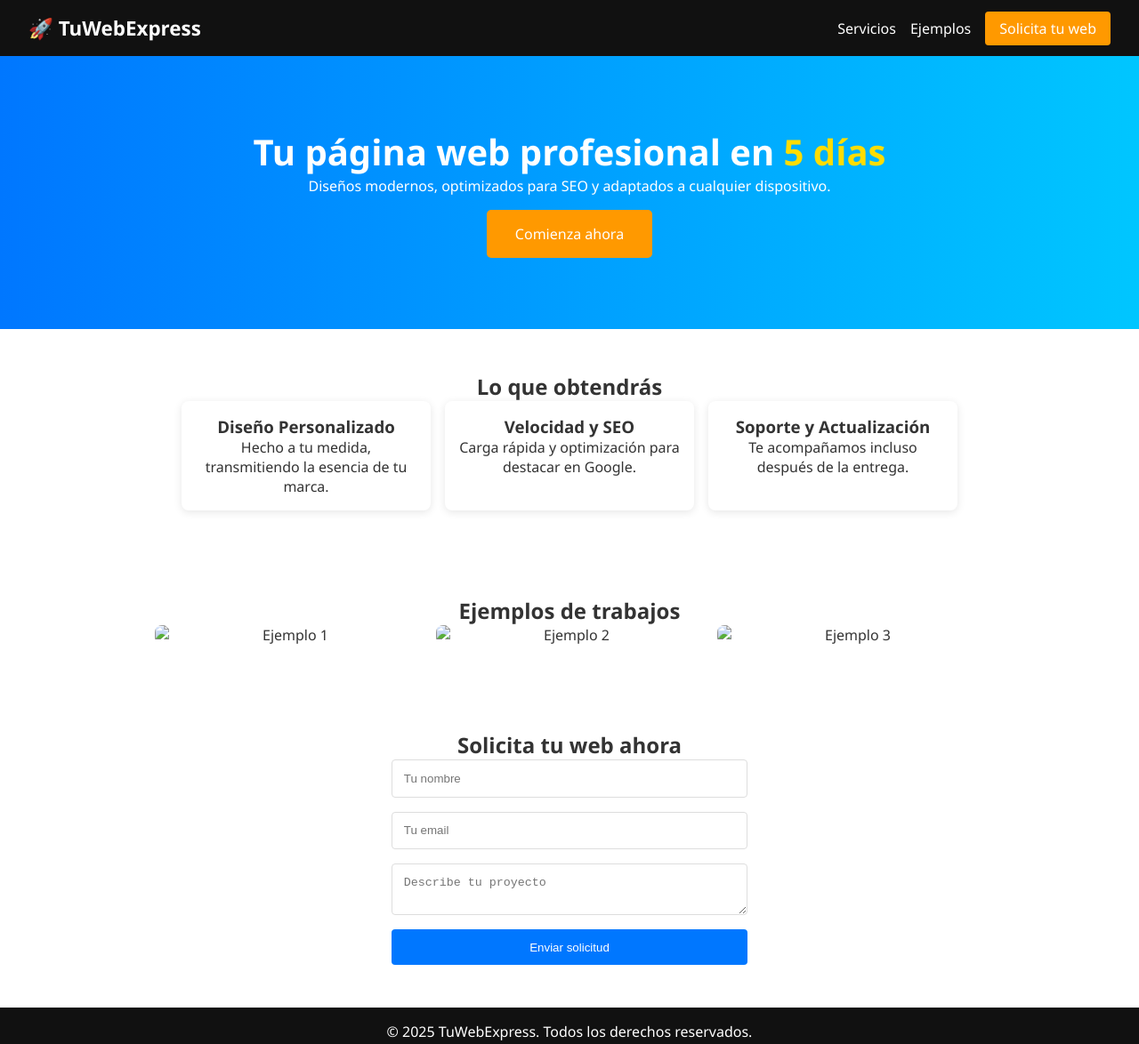
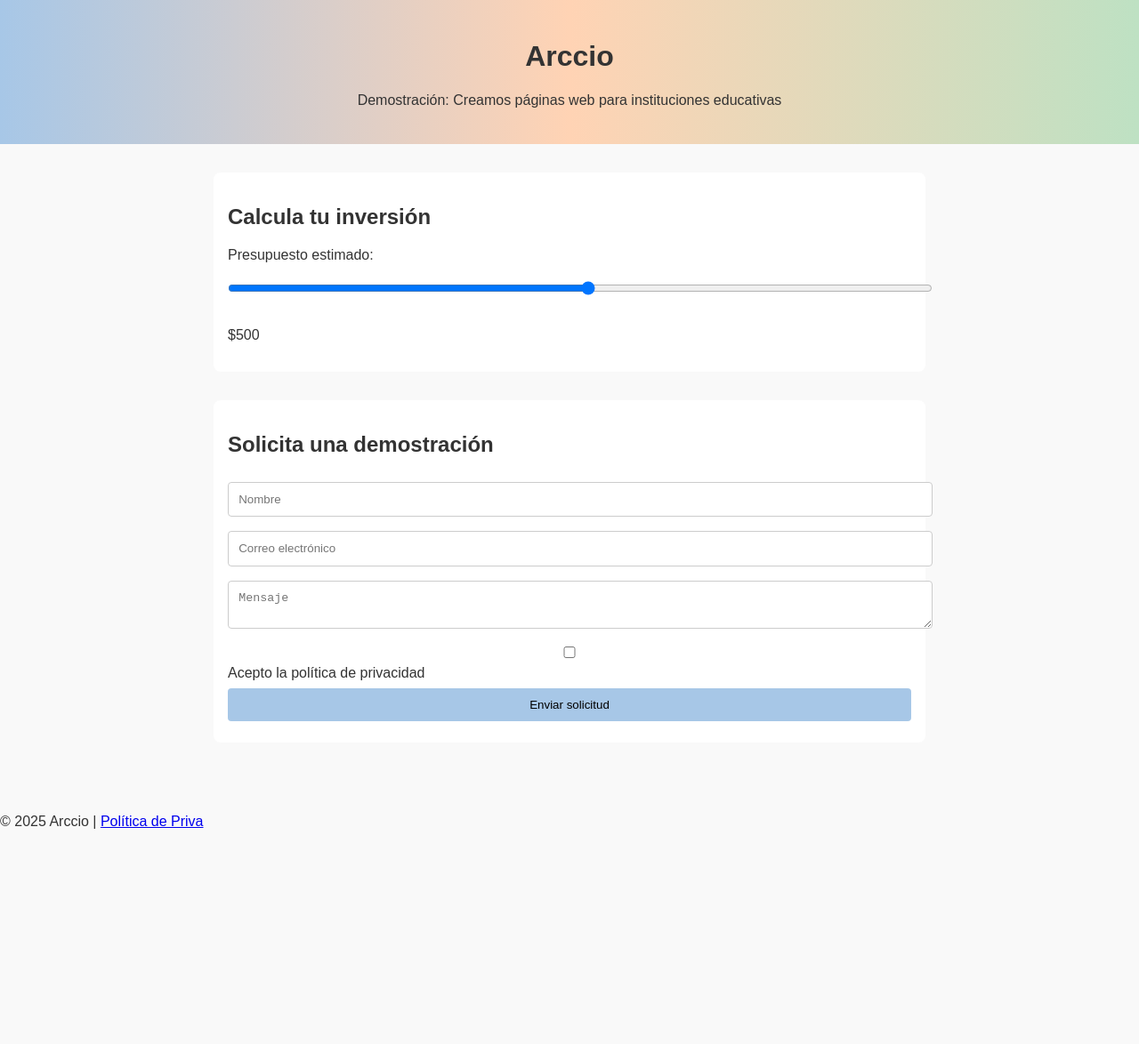
Before and after one commit to reyesbrostec/web-demostrativa, a plain HTML site: page index.html in a window 1280 px wide. Shown: the whole page at 89% size. After the commit the page ends 949 px from the top, so only its background shows below. Drawn offline with Linux system fonts and the light colour scheme.

Commit message:
Redesign site for Arccio and add contact API
Rebranded the site for Arccio, focusing on web solutions for educational institutions. Updated index.html, style.css, and script.js for a new layout, budget calculator, and improved contact form with privacy consent. Added privacy-policy.md, arccio.md, and README.md. Implemented /api/contact.js for secure form handling. Added vercel.json for enhanced security headers.

```diff
--- a/index.html
+++ b/index.html
@@ -3,71 +3,38 @@
 <head>
     <meta charset="UTF-8">
     <meta name="viewport" content="width=device-width, initial-scale=1.0">
-    <meta name="description" content="Diseñamos páginas web modernas, rápidas y optimizadas para que tu negocio crezca.">
-    <title>Tu Web Express 🚀</title>
+    <meta name="description" content="Arccio - Páginas web para instituciones educativas.">
+    <title>WEB-DEMOSTRATIVA | Arccio</title>
     <link rel="stylesheet" href="style.css">
 </head>
 <body>
     <header>
-        <nav class="nav-container">
-            <div class="logo">🚀 TuWebExpress</div>
-            <ul class="nav-links">
-                <li><a href="#servicios">Servicios</a></li>
-                <li><a href="#portfolio">Ejemplos</a></li>
-                <li><a href="#contacto" class="btn-nav">Solicita tu web</a></li>
-            </ul>
-        </nav>
+        <h1>Arccio</h1>
+        <p>Demostración: Creamos páginas web para instituciones educativas</p>
     </header>
 
-    <section class="hero">
-        <div class="hero-content">
-            <h1>Tu página web profesional en <span>5 días</span></h1>
-            <p>Diseños modernos, optimizados para SEO y adaptados a cualquier dispositivo.</p>
-            <a href="#contacto" class="btn">Comienza ahora</a>
-        </div>
-    </section>
+    <main>
+        <section>
+            <h2>Calcula tu inversión</h2>
+            <label for="budget">Presupuesto estimado:</label>
+            <input type="range" id="budget" min="500" max="5000" step="100">
+            <p id="budgetValue">$500</p>
+        </section>
 
-    <section id="servicios" class="services">
-        <h2>Lo que obtendrás</h2>
-        <div class="cards">
-            <div class="card">
-                <h3>Diseño Personalizado</h3>
-                <p>Hecho a tu medida, transmitiendo la esencia de tu marca.</p>
-            </div>
-            <div class="card">
-                <h3>Velocidad y SEO</h3>
-                <p>Carga rápida y optimización para destacar en Google.</p>
-            </div>
-            <div class="card">
-                <h3>Soporte y Actualización</h3>
-                <p>Te acompañamos incluso después de la entrega.</p>
-            </div>
-        </div>
-    </section>
-
-    <section id="portfolio" class="portfolio">
-        <h2>Ejemplos de trabajos</h2>
-        <div class="gallery">
-            <img src="assets/ejemplos/web1.png" alt="Ejemplo 1">
-            <img src="assets/ejemplos/web2.png" alt="Ejemplo 2">
-            <img src="assets/ejemplos/web3.png" alt="Ejemplo 3">
-        </div>
-    </section>
-
-    <section id="contacto" class="contact">
-        <h2>Solicita tu web ahora</h2>
-        <form>
-            <input type="text" placeholder="Tu nombre" required>
-            <input type="email" placeholder="Tu email" required>
-            <textarea placeholder="Describe tu proyecto" required></textarea>
-            <button type="submit">Enviar solicitud</button>
-        </form>
-    </section>
+        <section>
+            <h2>Solicita una demostración</h2>
+            <form id="contactForm" method="POST" action="/api/contact">
+                <input type="text" name="name" placeholder="Nombre" required>
+                <input type="email" name="email" placeholder="Correo electrónico" required>
+                <textarea name="message" placeholder="Mensaje" required></textarea>
+                <label>
+                    <input type="checkbox" name="consent" required>
+                    Acepto la política de privacidad
+                </label>
+                <button type="submit">Enviar solicitud</button>
+            </form>
+        </section>
+    </main>
 
     <footer>
-        <p>© 2025 TuWebExpress. Todos los derechos reservados.</p>
-    </footer>
-
-    <script src="script.js"></script>
-</body>
-</html>
+        <p>&copy; 2025 Arccio | <a href="privacy-policy.md">Política de Priva
--- a/script.js
+++ b/script.js
@@ -1,4 +1,35 @@
-document.querySelector("form").addEventListener("submit", function(e) {
-    e.preventDefault();
-    alert("Gracias por tu interés. Te contactaremos pronto 🚀");
+document.addEventListener("DOMContentLoaded", () => {
+    const budget = document.getElementById("budget");
+    const budgetValue = document.getElementById("budgetValue");
+    const form = document.getElementById("contactForm");
+
+    // Actualiza valor del presupuesto
+    budget.addEventListener("input", () => {
+        budgetValue.textContent = `$${budget.value}`;
+    });
+
+    // Enviar formulario con fetch
+    form.addEventListener("submit", async (e) => {
+        e.preventDefault();
+        const formData = {
+            name: form.name.value,
+            email: form.email.value,
+            message: form.message.value,
+            consent: form.consent.checked
+        };
+
+        try {
+            const res = await fetch("/api/contact", {
+                method: "POST",
+                headers: { "Content-Type": "application/json" },
+                body: JSON.stringify(formData)
+            });
+
+            const data = await res.json();
+            alert(data.message || "Solicitud enviada correctamente.");
+            form.reset();
+        } catch (err) {
+            alert("Error al enviar la solicitud.");
+        }
+    });
 });
--- a/style.css
+++ b/style.css
@@ -1,133 +1,43 @@
-* {
+body {
+    font-family: Arial, sans-serif;
     margin: 0;
-    padding: 0;
-    box-sizing: border-box;
-}
-
-body {
-    font-family: 'Segoe UI', sans-serif;
+    background-color: #F9F9F9;
     color: #333;
 }
 
 header {
-    background: #111;
-    padding: 1rem 2rem;
-    position: sticky;
-    top: 0;
-    z-index: 100;
+    background: linear-gradient(90deg, #A7C7E7, #FFD3B4, #BEE1C3);
+    text-align: center;
+    padding: 1.5rem;
 }
 
-.nav-container {
-    display: flex;
-    justify-content: space-between;
-    align-items: center;
+main {
+    padding: 2rem;
+    max-width: 800px;
+    margin: auto;
 }
 
-.logo {
-    color: #fff;
-    font-size: 1.4rem;
-    font-weight: bold;
+section {
+    margin-bottom: 2rem;
+    padding: 1rem;
+    background: white;
+    border-radius: 8px;
 }
 
-.nav-links {
-    display: flex;
-    list-style: none;
-    gap: 1rem;
-}
-
-.nav-links a {
-    color: #fff;
-    text-decoration: none;
-    font-weight: 500;
-}
-
-.btn-nav {
-    background: #ff9900;
-    padding: 0.5rem 1rem;
+input, textarea, button {
+    width: 100%;
+    margin: 0.5rem 0;
+    padding: 0.7rem;
+    border: 1px solid #ccc;
     border-radius: 4px;
 }
 
-.hero {
-    background: linear-gradient(to right, #0077ff, #00c6ff);
-    color: white;
-    text-align: center;
-    padding: 5rem 2rem;
-}
-
-.hero h1 {
-    font-size: 2.5rem;
-}
-
-.hero span {
-    color: #ffdd00;
-}
-
-.btn {
-    display: inline-block;
-    margin-top: 1rem;
-    padding: 1rem 2rem;
-    background: #ff9900;
-    color: white;
-    border-radius: 5px;
-    text-decoration: none;
-}
-
-.services, .portfolio, .contact {
-    padding: 3rem 2rem;
-    text-align: center;
-}
-
-.cards {
-    display: flex;
-    gap: 1rem;
-    justify-content: center;
-    flex-wrap: wrap;
-}
-
-.card {
-    background: #fff;
-    padding: 1rem;
-    width: 280px;
-    border-radius: 8px;
-    box-shadow: 0 2px 10px rgba(0,0,0,0.1);
-}
-
-.gallery {
-    display: flex;
-    gap: 1rem;
-    justify-content: center;
-    flex-wrap: wrap;
-}
-
-.gallery img {
-    width: 300px;
-    border-radius: 8px;
-}
-
-form {
-    max-width: 400px;
-    margin: auto;
-    display: flex;
-    flex-direction: column;
-    gap: 1rem;
-}
-
-form input, form textarea, form button {
-    padding: 0.8rem;
-    border: 1px solid #ddd;
-    border-radius: 4px;
-}
-
-form button {
-    background: #0077ff;
-    color: white;
+button {
+    background: #A7C7E7;
     border: none;
     cursor: pointer;
 }
 
-footer {
-    background: #111;
-    color: white;
-    text-align: center;
-    padding: 1rem;
+button:hover {
+    background: #88AED0;
 }
```
Also changed, not shown: api/contact.js (added, +16 -0 lines), privacy-policy.md (added, +15 -0 lines), README.md (added), arccio.md (added), vercel.json (added).
